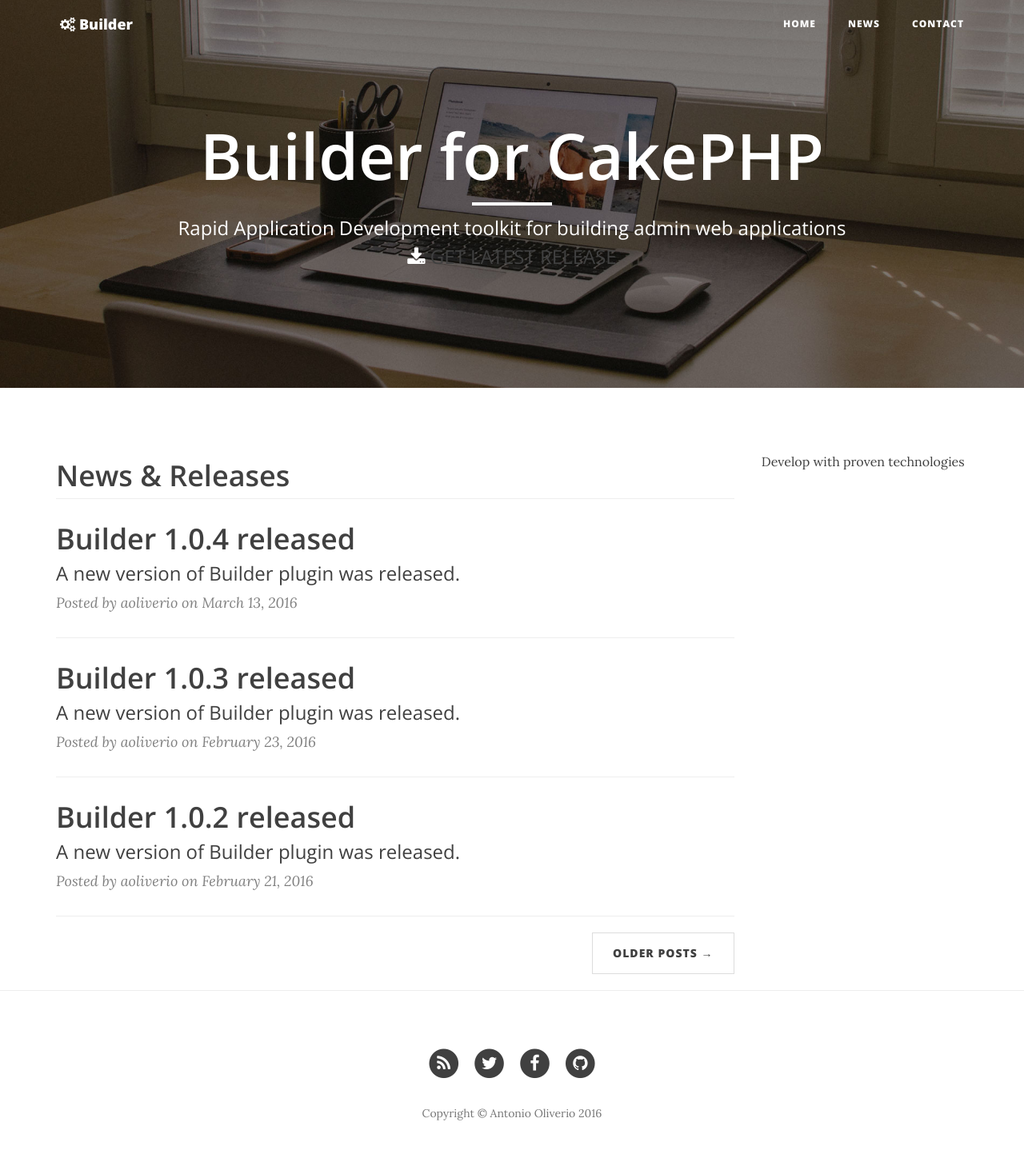
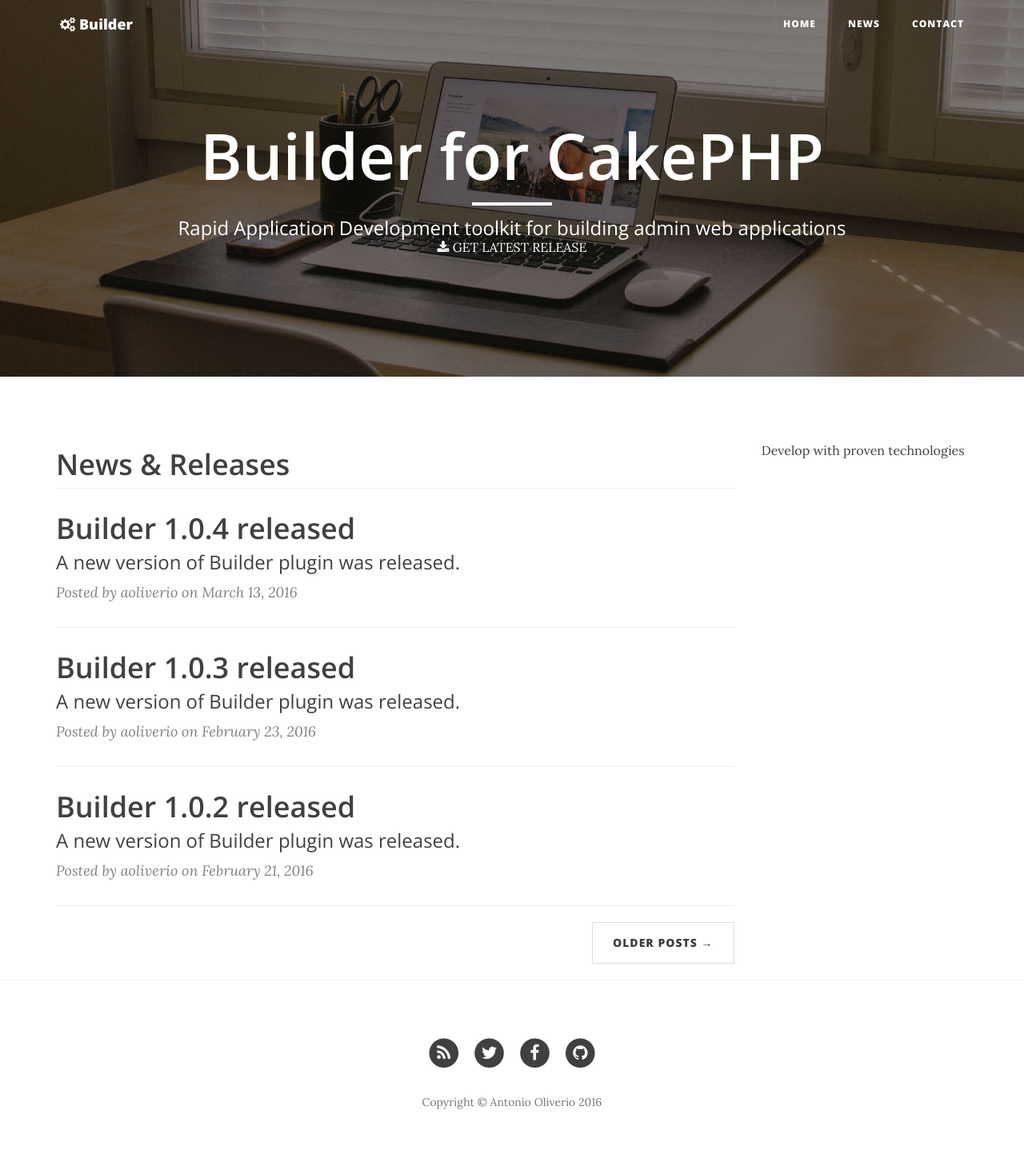
Before and after one commit to aoliverio/builder, a Jekyll site: the page built from index.html, in a window 1280 px wide. Shown: the whole page at 80% size. Built offline with Jekyll 4.4.1, drawn with Linux system fonts in a browser that asks for light colours; nearby versions of some CDN libraries; the list of posts is cut into pages by our own code.

Commit message:
Initial commit

```diff
--- a/_layouts/page.html
+++ b/_layouts/page.html
@@ -12,7 +12,7 @@ layout: default
                     <hr class="small">
                     <span class="subheading">{{ page.description }}</span>
                     {% if page.download_url %}
-                    <span class="subheading"><i class="fa fa-download"></i> <a href="{{ page.download_url }}" target="_blank">{{ page.download_label }}</a></span>
+                    <span class="subheading-download"><i class="fa fa-download"></i> <a href="{{ page.download_url }}" target="_blank">{{ page.download_label }}</a></span>
                     {% endif %}
                 </div>
             </div>
--- a/css/clean-blog.css
+++ b/css/clean-blog.css
@@ -173,6 +173,9 @@ hr.small {
     font-family: 'Open Sans', 'Helvetica Neue', Helvetica, Arial, sans-serif;
     font-weight: 300;
     margin: 10px 0 0;
+}
+.subheading-download a:link {
+    color: white;
 }
 @media only screen and (min-width: 768px) {
     .intro-header .site-heading h1,
```
Lines whose indentation alone changed are shown as unchanged.
